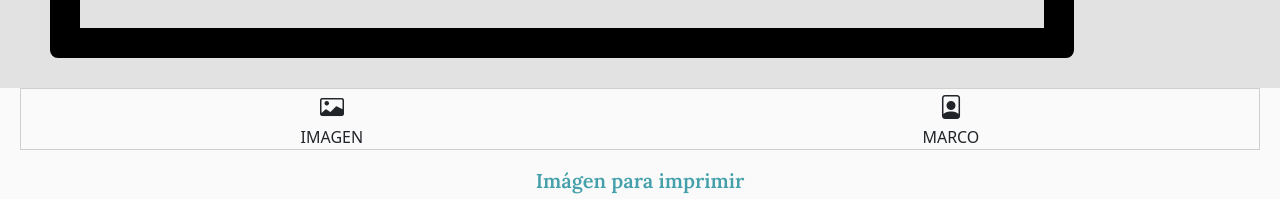
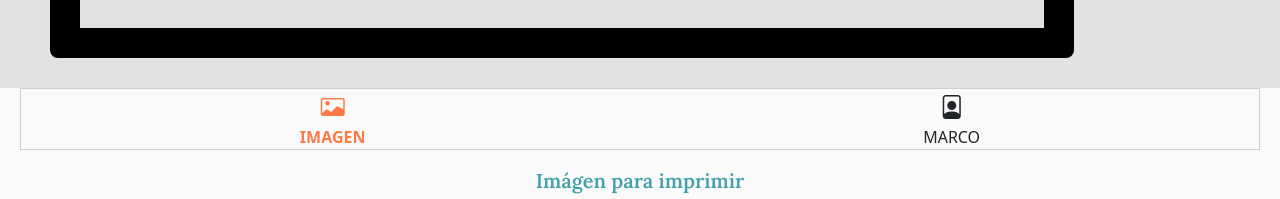
Before and after one commit to end1996/webForm, a React (Vite) app: page / in a window 1280 px wide. Shown: the part 1017-1216 px from the top of the page. Built offline with nearby package versions, Linux system fonts and the light colour scheme.

Commit message:
gestor de estado para mantener color en icono seleccionado

```diff
--- a/src/components/Screens/Formulario/Iconos/Iconos.module.css
+++ b/src/components/Screens/Formulario/Iconos/Iconos.module.css
@@ -13,7 +13,7 @@
     cursor: pointer;
   }
 
-  .iconContainer__each.selected, .iconContainer__each:hover {
+  .iconContainer__each.selected {
     color: #FB7B48; /* Color para el icono seleccionado */
     font-weight: 600;
   }
--- a/src/components/Screens/Formulario/Iconos/Iconos.tsx
+++ b/src/components/Screens/Formulario/Iconos/Iconos.tsx
@@ -1,3 +1,4 @@
+import { useState } from 'react';
 import styles from './Iconos.module.css';
 
 interface IconosProps {
@@ -5,18 +6,25 @@ interface IconosProps {
 }
 
 const Iconos: React.FC<IconosProps> = ({ onIconClick }) => {
+  const [selectedIcon, setSelectedIcon] = useState<string>('main');
+
+  const handleIconClick = (view: string) => {
+    setSelectedIcon(view);
+    onIconClick(view);
+  };
+
   return (
     <div className={styles.iconContainer}>
       <div
-        className={styles.iconContainer__each}
-        onClick={() => onIconClick('main')}
+        className={`${styles.iconContainer__each} ${selectedIcon === 'main' ? styles.selected : ''}`}
+        onClick={() => handleIconClick('main')}
       >
         <i className="bi bi-card-image fs-4"></i>
         <label className={styles.iconText}>IMAGEN</label>
       </div>
       <div
-        className={styles.iconContainer__each}
-        onClick={() => onIconClick('marcos')}
+        className={`${styles.iconContainer__each} ${selectedIcon === 'marcos' ? styles.selected : ''}`}
+        onClick={() => handleIconClick('marcos')}
       >
         <i className="bi bi-file-person fs-4"></i>
         <label className={styles.iconText}>MARCO</label>
```
